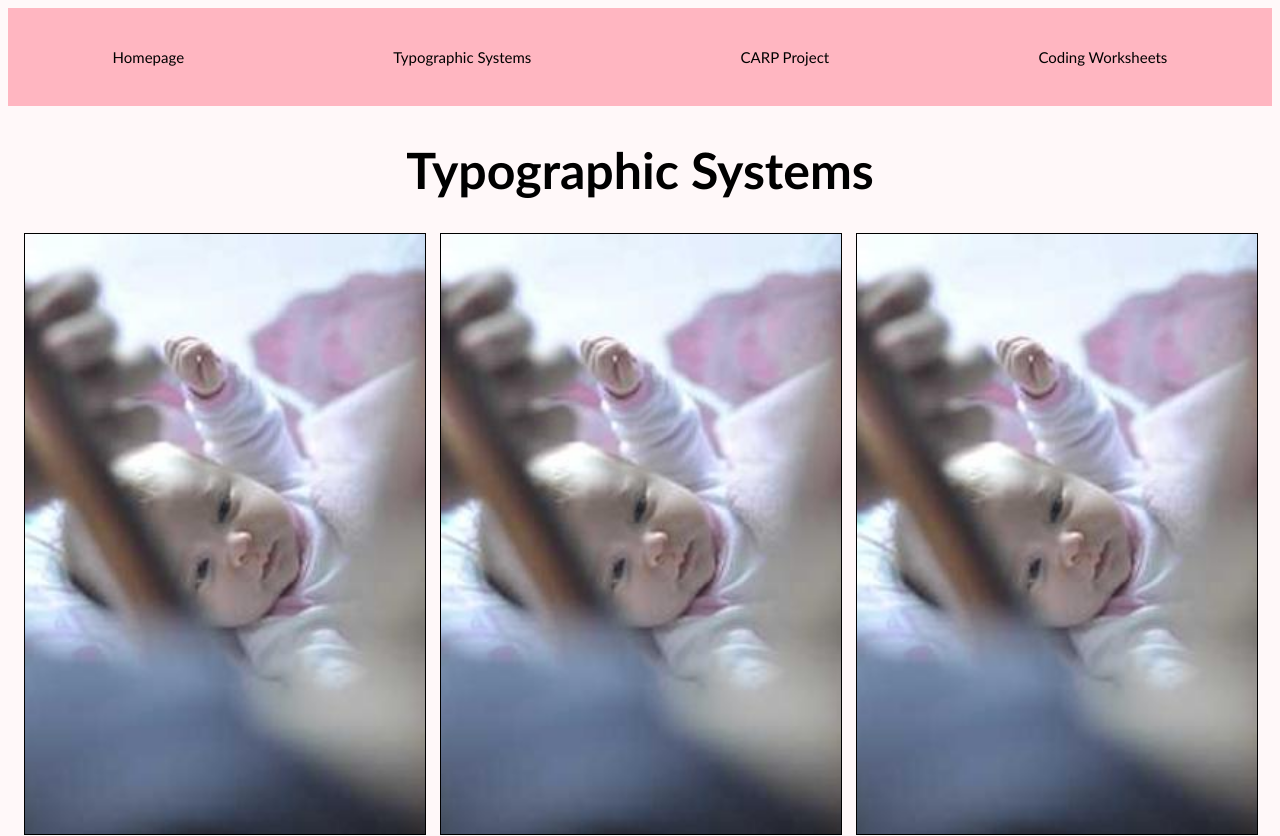
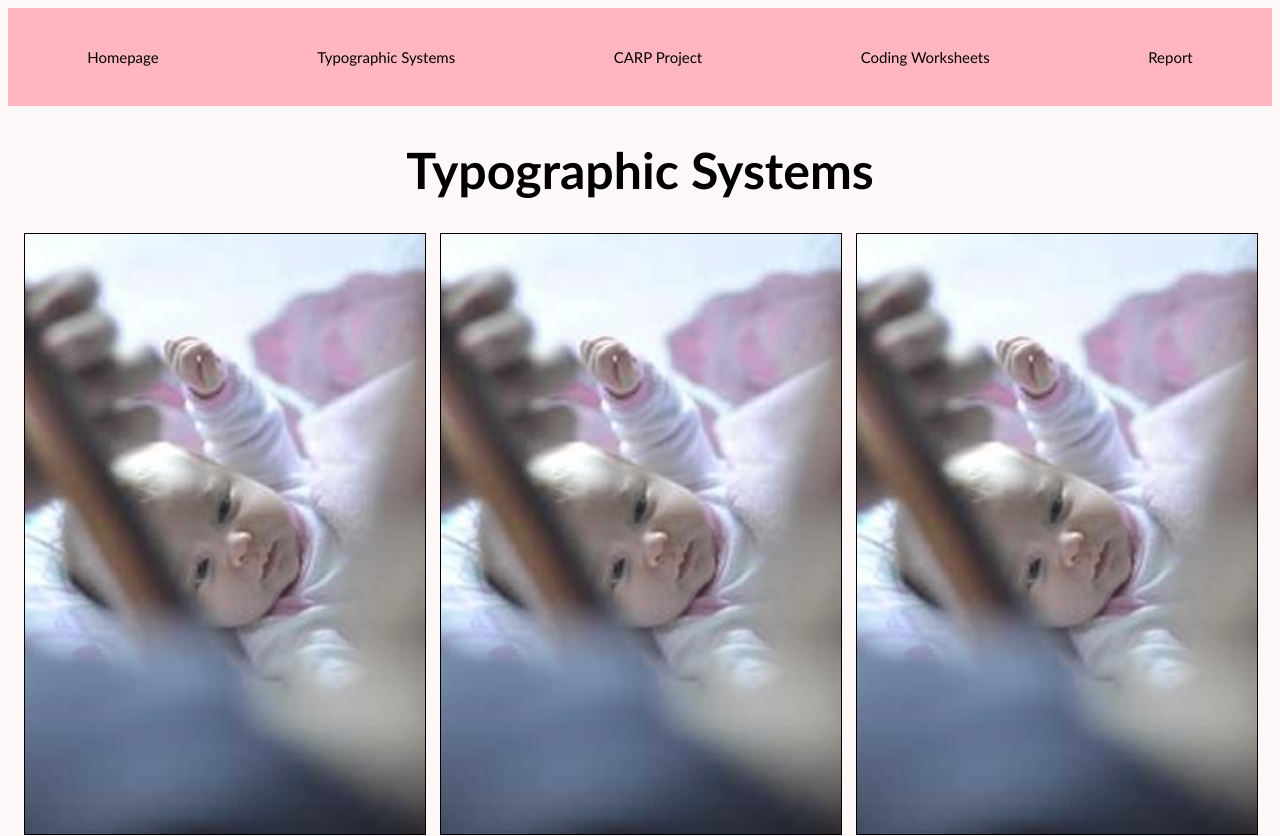
Before and after one commit to SteamedHams3/Website-Final-Project, a plain HTML site: page Typographic Systems.html in a window 1280 px wide. Shown: the top 836 px of the page. Drawn offline with Linux system fonts and the light colour scheme.

Commit message:
links work

```diff
--- a/Typographic Systems.html
+++ b/Typographic Systems.html
@@ -15,7 +15,7 @@
                     <a href="Typographic Systems.html" target="_blank"> <ul>Typographic Systems</ul> </a>
                     <a href="CARP Project.html" target="_blank"> <ul> CARP Project</ul> </a>
                     <a href="Coding Worksheets.html" target="_blank"><ul> Coding Worksheets</ul> </a>
-
+                    <a href="report.html" target="_blank"><ul> Report</ul></a>
                 </div>
 
                 <h1> Typographic Systems </h1>
```
Also changed, not shown: report.html (+1 -1 lines).
